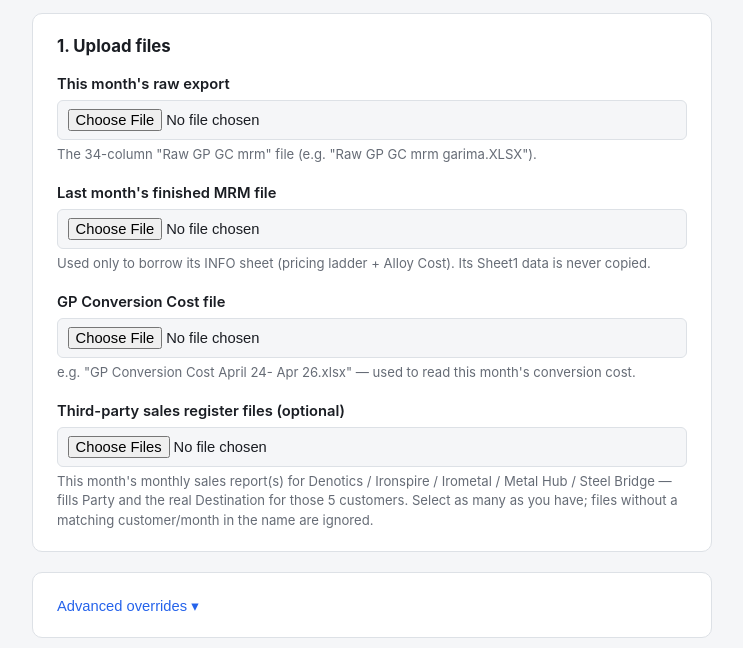
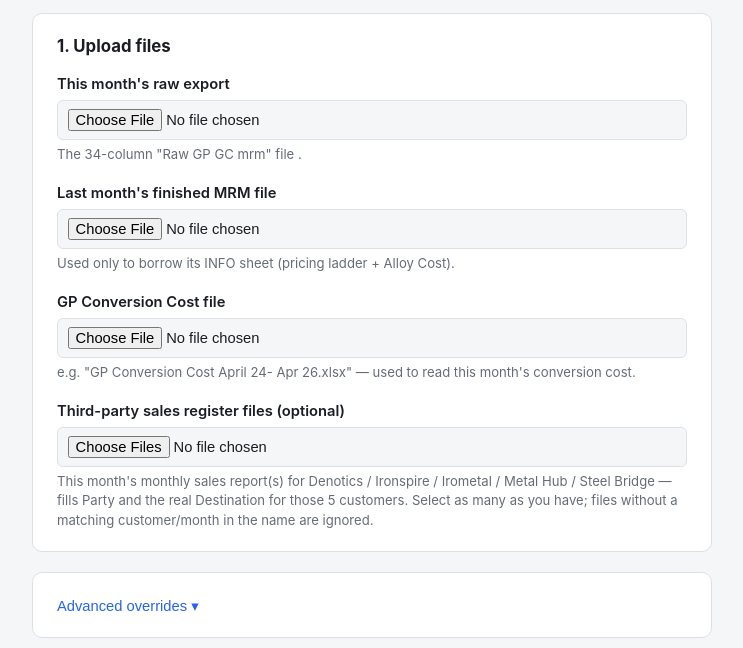
Before and after one commit to sujalbisani/gpgc-mrm-converter, a plain HTML site: page index.html in a window 1280 px wide. Shown: the part 152-800 px from the top of the page, without its empty margins (268-1011 px from the left). Drawn offline with nearby package versions, Linux system fonts and the light colour scheme.

Commit message:
Update hint text for file uploads in index.html
Removed unnecessary text from hint paragraphs for clarity.

```diff
--- a/index.html
+++ b/index.html
@@ -21,12 +21,12 @@
       <div class="field">
         <label for="raw-file">This month's raw export</label>
         <input type="file" id="raw-file" accept=".xlsx,.xls" />
-        <p class="hint">The 34-column "Raw GP GC mrm" file (e.g. "Raw GP GC mrm garima.XLSX").</p>
+        <p class="hint">The 34-column "Raw GP GC mrm" file .</p>
       </div>
       <div class="field">
         <label for="template-file">Last month's finished MRM file</label>
         <input type="file" id="template-file" accept=".xlsx,.xls" />
-        <p class="hint">Used only to borrow its INFO sheet (pricing ladder + Alloy Cost). Its Sheet1 data is never copied.</p>
+        <p class="hint">Used only to borrow its INFO sheet (pricing ladder + Alloy Cost).</p>
       </div>
       <div class="field">
         <label for="conv-file">GP Conversion Cost file</label>
```
